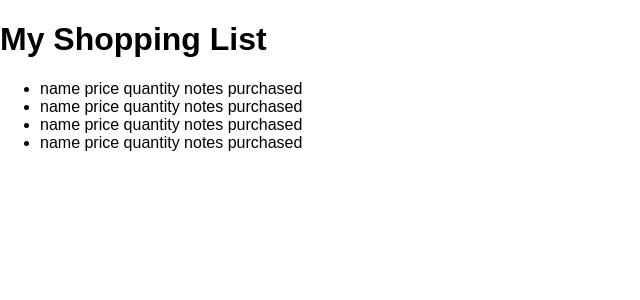
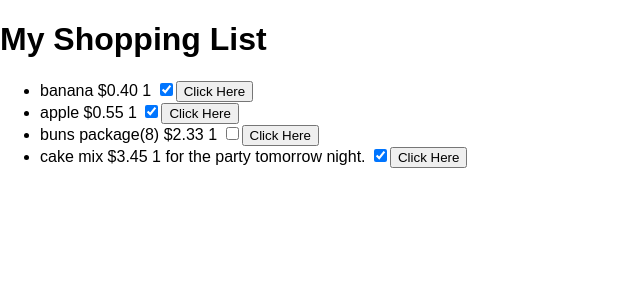
Before and after one commit to sdserage/noDatabaseProject, a React (Create React App) app in the folder app/: page / in a window 1280 px wide. Shown: the top 300 px of the page, without its empty margins (0-640 px from the left). Built offline with nearby package versions, Linux system fonts and the light colour scheme.

Commit message:
Updated the ShoppingItem Component to display it's props as text

```diff
--- a/app/src/components/ShoppingItem.js
+++ b/app/src/components/ShoppingItem.js
@@ -1,20 +1,32 @@
 import React, {Component} from 'react';
 
 export default class ShoppingItem extends Component{
-  constructor(name,price,quantity,notes,purchased){
-    super();
+  constructor(props){
+    super(props);
     this.state = {
-      name: name,
-      price: price,
-      quantity: quantity,
-      notes: notes,
-      purchased: purchased
+      name: this.props.name,
+      price: this.props.price,
+      quantity: this.props.quantity,
+      notes: this.props.notes,
+      purchased: this.props.purchased
     }
   }
+  // Currently Unknown if needed
+  // componentWillReceiveProps(props){
+  //   console.log('hello?');
+  //   this.setState({
+  //     name: this.props.name,
+  //     price: this.props.price,
+  //     quantity: this.props.quantity,
+  //     notes: this.props.notes,
+  //     purchased: this.props.purchased
+  //   })
+  //   console.log('hello??');
+  // }
   render(){
     return(
       //<span>{this.state.name} {this.state.price} {this.state.quantity} {this.state.notes} {this.state.purchased}</span>
-      <li>name price quantity notes purchased</li>
+      <li>{this.state.name} {'$'+(this.state.price/100).toFixed(2)} {this.state.quantity} {this.state.notes} {this.state.purchased?<input type="checkbox"/>:<input type="checkbox" checked/>}<button>Click Here</button></li>
     );
   }
 };
--- a/app/src/components/ShoppingList.js
+++ b/app/src/components/ShoppingList.js
@@ -1,7 +1,7 @@
 import React, {Component} from 'react';
 
 // Models
-import Item, {createNewItem} from '../models/Item';
+import {createNewItem} from '../models/Item';
 
 // Components
 import ShoppingItem from './ShoppingItem';
@@ -36,7 +36,14 @@ class ShoppingList extends Component {
         <h1>My Shopping List</h1>
         <ul>
           {
-            this.state.itemList.map(item=>(<ShoppingItem/>))
+            this.state.itemList.map(item=>{
+              return (<ShoppingItem
+                name={item.name}
+                price={item.price}
+                quantity={item.quantity}
+                notes={item.notes}
+                purchased={item.purchased}/>)
+            })
           }
         </ul>
       </div>
--- a/app/src/components/testList.js
+++ b/app/src/components/testList.js
@@ -1,9 +1,10 @@
-import Item, {createNewItem} from '../models/Item';
+import {createNewItem} from '../models/Item';
 
 const banana = createNewItem('banana', 40, 3);
 const apple = createNewItem('apple', 55, 2);
 const buns = createNewItem('buns package(8)', 233);
 const cakeMix = createNewItem('cake mix', 345, 1, "for the party tomorrow night.");
+buns.togglePurchased();
 var testList = [];
 testList.push(banana,apple,buns,cakeMix);
 
```
